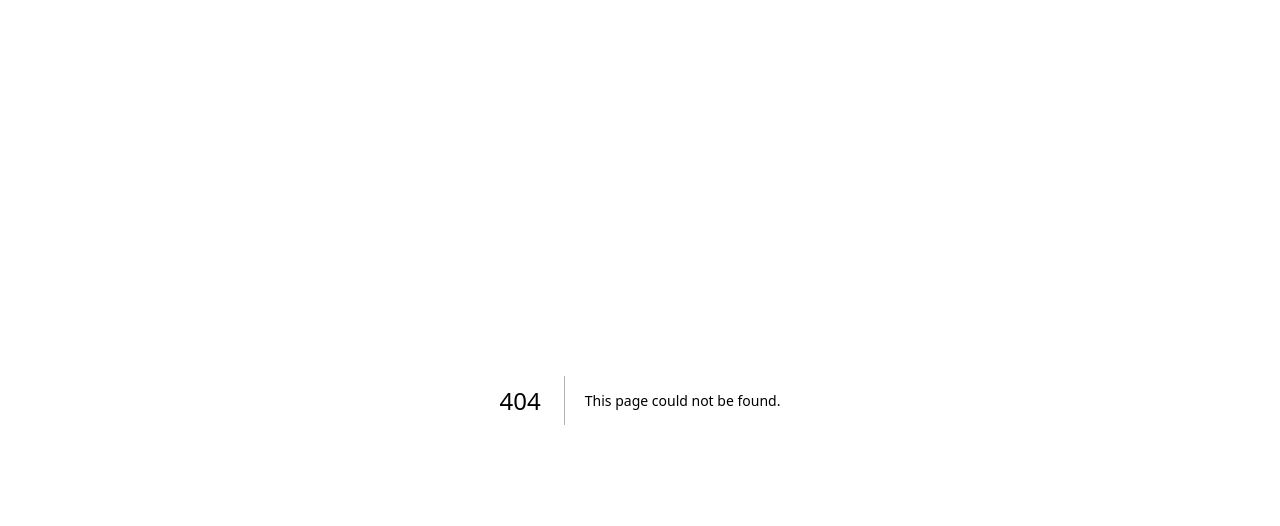
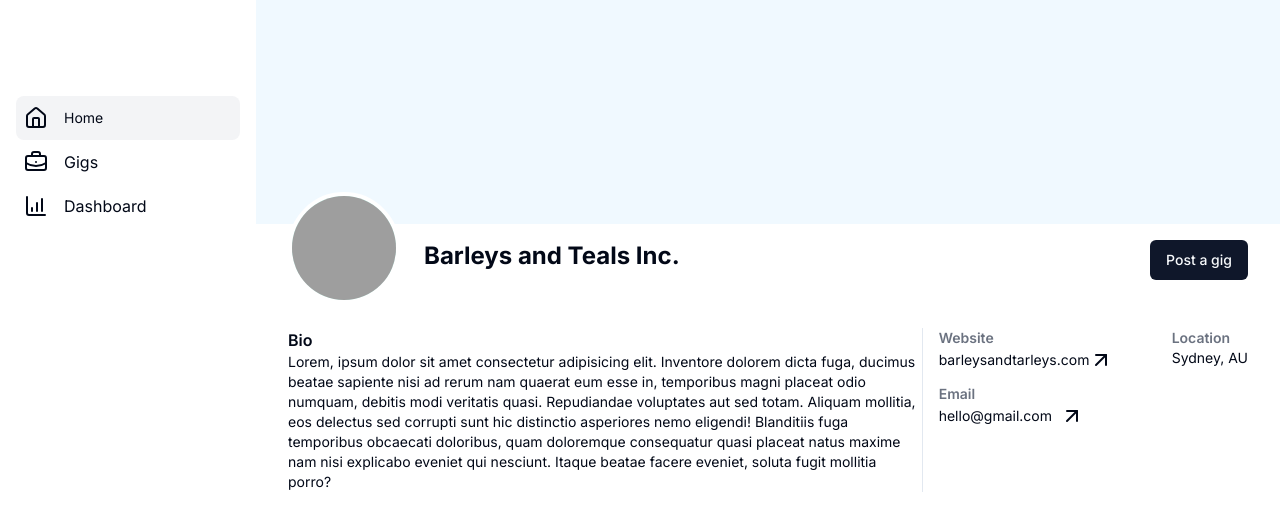
Before and after one commit to Eyram-gb/quickjobs-web, a Next.js app: page /1/profile in a window 1280 px wide. Before the commit this address had no page. Shown: the top 526 px of the page. Built offline with nearby package versions, Linux system fonts and the light colour scheme; grey boxes are pictures that could not be loaded.

Commit message:
company profile setup

```diff
--- a/next.config.mjs
+++ b/next.config.mjs
@@ -1,4 +1,17 @@
 /** @type {import('next').NextConfig} */
-const nextConfig = {};
+const nextConfig = {
+  images: {
+    remotePatterns: [
+      {
+        protocol: "https",
+        hostname: "**",
+      },
+      {
+        protocol: "http",
+        hostname: "**",
+      },
+    ],
+  },
+};
 
 export default nextConfig;
--- /dev/null
+++ b/src/app/[id]/(company)/profile/page.tsx
@@ -0,0 +1,80 @@
+import { Button } from '@/components/ui/button'
+import { ArrowUpRight, BriefcaseBusiness, ChartColumnIncreasing, House } from 'lucide-react'
+import Image from 'next/image'
+import React from 'react'
+
+const EmployerProfile = () => {
+    return (
+        <div className='grid grid-cols-5'>
+            <aside className='col-span-1 pt-24 px-4'>
+                <div className='flex flex-col'>
+                    <button className='flex items-center gap-x-4 bg-gray-100 rounded-lg py-2.5 px-2'>
+                        <House />
+                        <span className='text-sm'>Home</span>
+                    </button>
+                    <button className='flex items-center gap-x-4 py-2.5 px-2'>
+                        <BriefcaseBusiness />
+                        <span>Gigs</span>
+                    </button>
+                    <button className='flex items-center gap-x-4 py-2.5 px-2'>
+                        <ChartColumnIncreasing />
+                        <span>Dashboard</span>
+                    </button>
+                </div>
+            </aside>
+            <div className='col-start-2 col-span-full'>
+                {/* BANNER AND PROFILE IMAGES */}
+                <div className='relative h-56 bg-sky-50'>
+                </div>
+                <div className='px-8 mt-4 flex justify-between'>
+                    <div className='flex gap-x-6'>
+                        <div className='bg-teal-100 h-28 w-28 border-4 border-white rounded-full -mt-12 relative z-10 overflow-hidden'>
+                            <Image alt='logo' src='https://images.unsplash.com/photo-1675348005313-bf4b58d8de68?q=80&w=1780&auto=format&fit=crop&ixlib=rb-4.0.3&ixid=M3wxMjA3fDB8MHxwaG90by1wYWdlfHx8fGVufDB8fHx8fA%3D%3D' fill className='object-cover' />
+                        </div>
+                        <div>
+                            <h2 className='text-2xl font-bold'>Barleys and Teals Inc.</h2>
+                        </div>
+                    </div>
+                    <div>
+                        <Button type='button'>
+                            Post a gig
+                        </Button>
+                    </div>
+                </div>
+                {/* <hr className='mx-8 my-6' /> */}
+                <div className='grid grid-cols-6 px-8 gap-4 mt-6'>
+                    <div className='col-span-4 border-r'>
+                        <h2 className='font-semibold'>Bio</h2>
+                        <p className='text-sm'>
+                            Lorem, ipsum dolor sit amet consectetur adipisicing elit. Inventore dolorem dicta fuga, ducimus beatae sapiente nisi ad rerum nam quaerat eum esse in, temporibus magni placeat odio numquam, debitis modi veritatis quasi. Repudiandae voluptates aut sed totam. Aliquam mollitia, eos delectus sed corrupti sunt hic distinctio asperiores nemo eligendi! Blanditiis fuga temporibus obcaecati doloribus, quam doloremque consequatur quasi placeat natus maxime nam nisi explicabo eveniet qui nesciunt. Itaque beatae facere eveniet, soluta fugit mollitia porro?
+                        </p>
+                    </div>
+                    <div className='flex flex-wrap justify-between col-start-5 col-span-full max-h-28'>
+                        <div className=''>
+                            <h3 className='text-sm text-gray-500 font-semibold'>Website</h3>
+                            <div className='flex items-center'>
+                                <a href="https://google.com" rel='noreferrer' target='_blank' className='hover:border-b text-sm'>barleysandtarleys.com</a>
+                                <ArrowUpRight />
+                            </div>
+                        </div>
+                        <div className=''>
+                            <h3 className='text-sm text-gray-500 font-semibold'>Location</h3>
+                            <div className='text-sm'>Sydney, AU</div>
+                        </div>
+                        <div className='w-1/2'>
+                            <div>
+                                <h3 className='text-sm text-gray-500 font-semibold'>Email</h3>
+                                <div className='flex gap-x-2 items-center'>
+                                    <a href="mailto:hello@gmail.com" rel='noreferrer' target='_blank' className='hover:border-b text-sm'>hello@gmail.com</a>
+                                    <ArrowUpRight />
+                                </div>
+                            </div>
+                        </div>
+                    </div>
+                </div>
+            </div>
+        </div>
+    )
+}
+
+export default EmployerProfile
```
